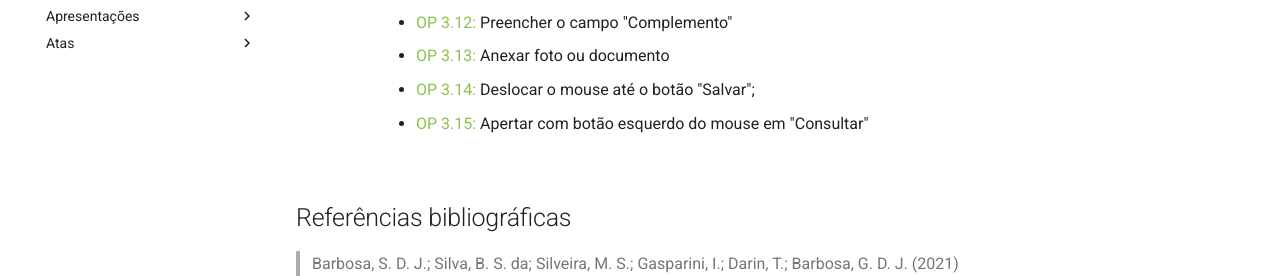
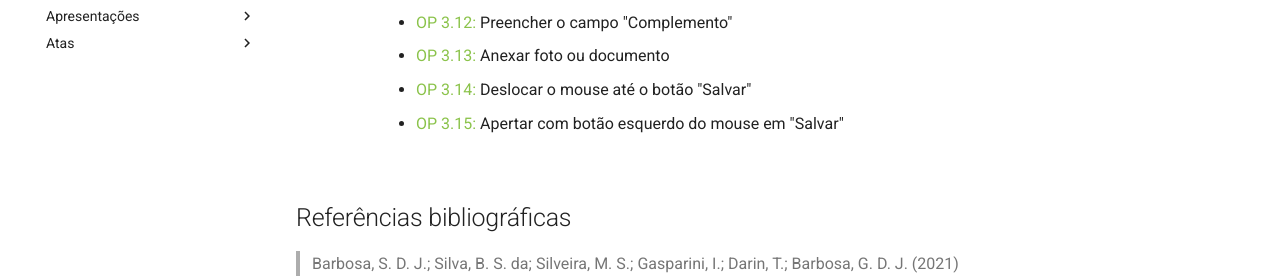
Before and after one commit to Interacao-Humano-Computador/2021.2-Prefeitura-de-Passo-Fundo, an MkDocs documentation site: the page built from docs/AnaliseRequisitos/AnaliseTarefas/goms.md, in a window 1280 px wide and 900 px high, scrolled down 2975 px. Shown: the part 344-620 px from the top of the window. Built offline with MkDocs 1.6.1 and Material for MkDocs 9.7.7, drawn with Linux system fonts in a browser that asks for light colours; comment, search, counter and statistics services are not loaded.

Commit message:
#31 correção em palavra

```diff
--- a/docs/AnaliseRequisitos/AnaliseTarefas/goms.md
+++ b/docs/AnaliseRequisitos/AnaliseTarefas/goms.md
@@ -119,8 +119,8 @@ O CMN-GOMS é um dos modelos da família GOMS e está relacionado a proposta ori
             - <span style=" color:#8bc34b">OP 3.11:</span> Preencher o campo  "CEP"
             - <span style=" color:#8bc34b">OP 3.12:</span> Preencher o campo  "Complemento"
             - <span style=" color:#8bc34b">OP 3.13:</span> Anexar foto ou documento
-            - <span style=" color:#8bc34b">OP 3.14:</span> Deslocar o mouse até o botão "Salvar";
-            - <span style=" color:#8bc34b">OP 3.15:</span> Apertar com botão esquerdo do mouse em "Consultar"
+            - <span style=" color:#8bc34b">OP 3.14:</span> Deslocar o mouse até o botão "Salvar"
+            - <span style=" color:#8bc34b">OP 3.15:</span> Apertar com botão esquerdo do mouse em "Salvar"
 
 ## Referências bibliográficas
 
```
